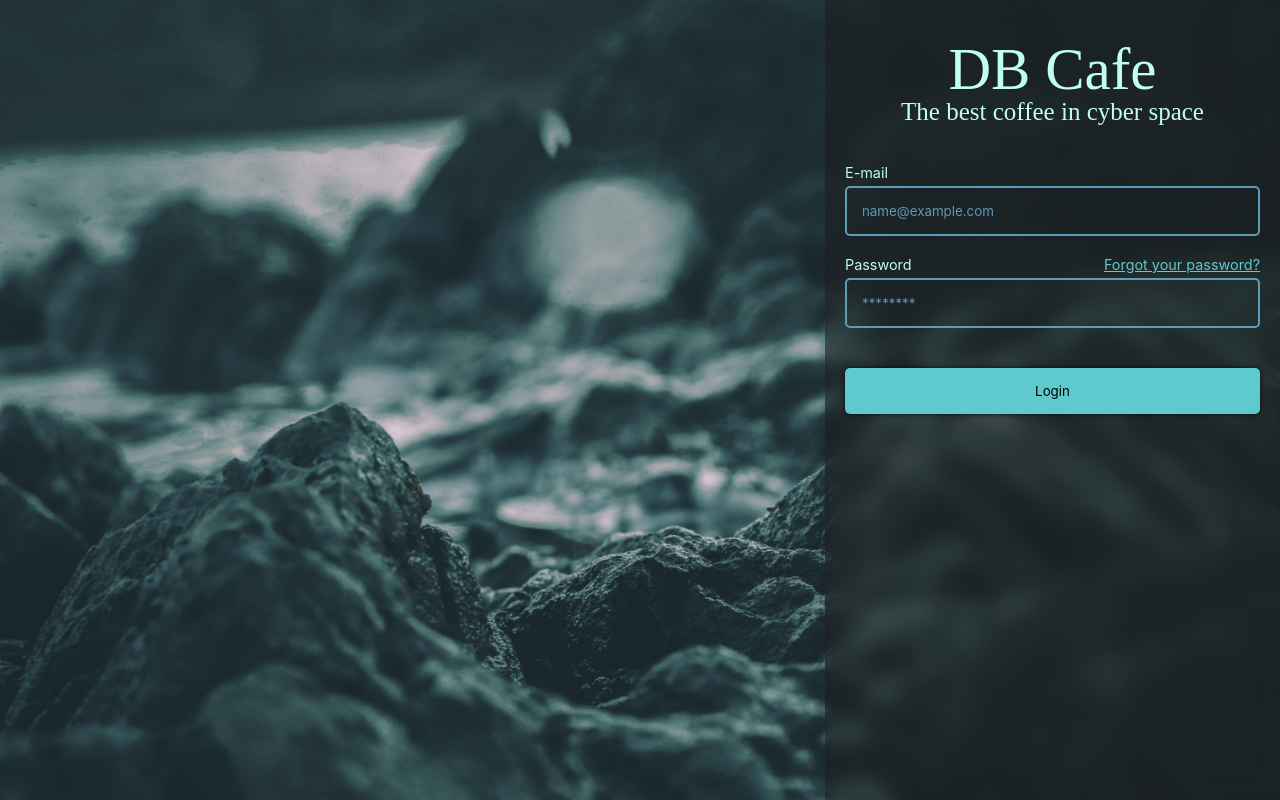
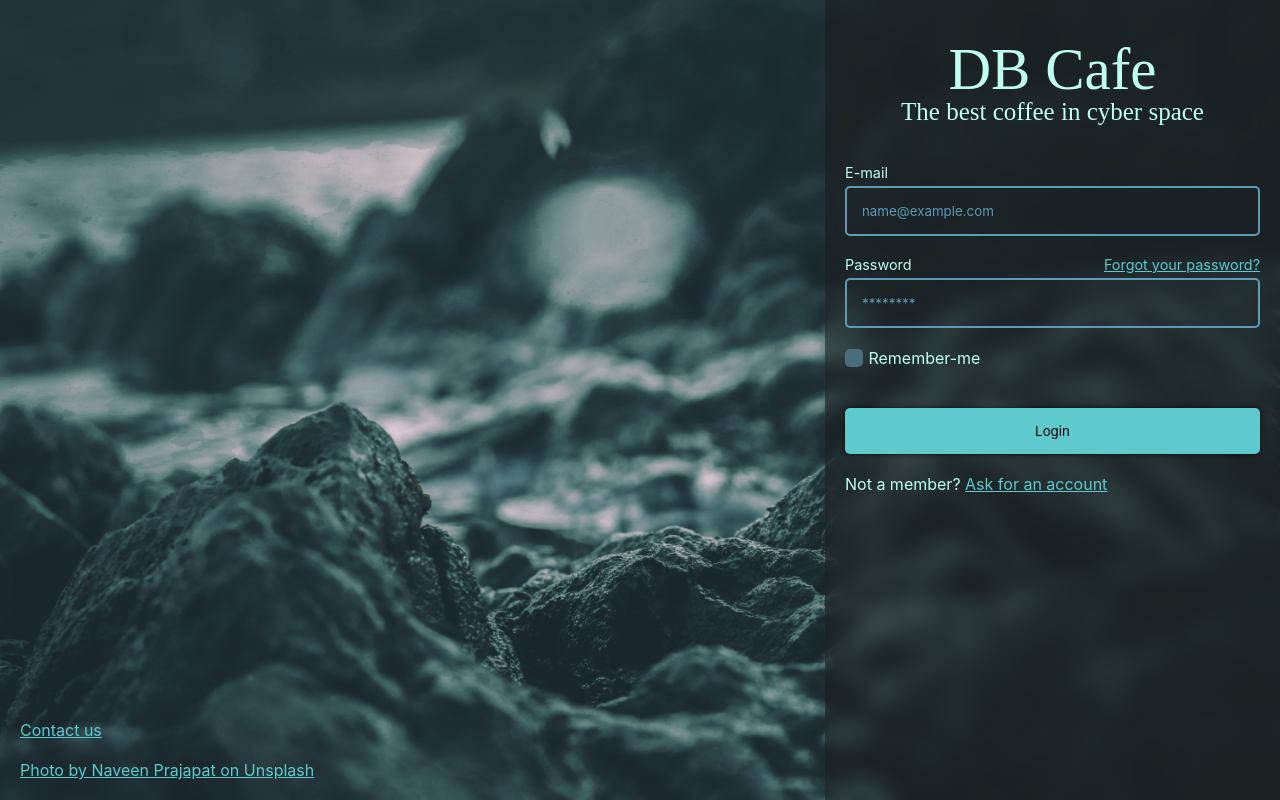
Before and after one commit to pauloo27/dbcafe, a Next.js app: page / in a window 1280 px wide. Built offline with nearby package versions, Linux system fonts and the light colour scheme; a web font is replaced by a local one.

Commit message:
feat(input): checkbox

```diff
--- /dev/null
+++ b/components/inputs/checkbox.js
@@ -0,0 +1,15 @@
+import React from 'react'
+import styles from '@styles/inputs.module.css'
+
+// a custom checkbox input
+export default function Checkbox({ label, defaultChecked }) {
+  const [checked, setChecked] = React.useState(defaultChecked ?? false)
+
+  return (
+    <label className={styles.checkboxContainer}>
+      <input onChange={(e) => setChecked(e.target.checked)} checked={checked} type="checkbox" className={styles.checkbox} />
+      {label}
+    </label>
+
+  )
+}
--- a/pages/_document.js
+++ b/pages/_document.js
@@ -7,7 +7,7 @@ export default function Document() {
     <Html>
       <Head>
         <link rel="preconnect" href="https://fonts.googleapis.com" />
-        <link rel="preconnect" href="https://fonts.gstatic.com" crossOrigin />
+        <link rel="preconnect" href="https://fonts.gstatic.com" />
         <link href="https://fonts.googleapis.com/css2?family=Kadwa&display=swap" rel="stylesheet" />
       </Head>
       <body>
--- a/pages/index.js
+++ b/pages/index.js
@@ -1,6 +1,7 @@
 import styles from '@styles/home.module.css'
 import TextInput from '@components/inputs/text'
 import Button from '@components/inputs/button'
+import Checkbox from '@components/inputs/checkbox'
 
 function forgotPassword() {
   return (
@@ -11,7 +12,12 @@ function forgotPassword() {
 export default function Home() {
   return (
     <div className={styles.mainContainer}>
-      <div className={styles.leftContainer} />
+      <div className={styles.leftContainer}>
+        <a href="#">Contact us</a>
+        <a target="_blank" href="https://unsplash.com/photos/eQu4HfK53lk" rel="noreferrer">
+          Photo by Naveen Prajapat on Unsplash
+        </a>
+      </div>
       <div className={styles.rightContainer}>
         <div className={styles.titleContainer}>
           <h1 className={styles.title}>DB Cafe</h1>
@@ -20,7 +26,13 @@ export default function Home() {
         <div className={styles.loginForm}>
           <TextInput label="E-mail" placeholder="name@example.com" />
           <TextInput label="Password" helper={forgotPassword()} type="password" placeholder="********" />
+          <Checkbox label="Remember-me" />
           <Button className={styles.loginButton} label="Login" />
+          <span>
+            Not a member?
+            {' '}
+            <a href="#">Ask for an account</a>
+          </span>
         </div>
       </div>
     </div>
--- a/styles/home.module.css
+++ b/styles/home.module.css
@@ -5,6 +5,14 @@
   width: 100vw;
   display: flex;
   justify-content: space-between;
+}
+
+.leftContainer {
+  display: flex;
+  flex-direction: column;
+  justify-content: flex-end;
+  padding: 20px;
+  gap: 20px;
 }
 
 .rightContainer {
@@ -42,5 +50,5 @@
 }
 
 .loginButton {
-  margin: 20px 0;
+  margin-top: 20px;
 }
--- a/styles/inputs.module.css
+++ b/styles/inputs.module.css
@@ -1,3 +1,9 @@
+.checkboxContainer {
+  display: flex;
+  align-items: center;
+  gap: 5px;
+}
+
 .textInput {
   background: none;
   border: 2px solid var(--border-main);
@@ -37,3 +43,30 @@
   outline: 2px solid var(--border-alt);
   outline-offset: -2px;
 }
+
+.checkbox {
+  -webkit-appearance: none;
+  appearance: none;
+  margin: 0;
+  background: #4A6D7D;
+  font: inherit;
+  width: 1.15em;
+  height: 1.15em;
+  border-radius: 5px;
+  display: grid;
+  place-content: center;
+}
+
+.checkbox::before {
+  content: "";
+  width: 0.65em;
+  height: 0.65em;
+  transition: 120ms transform ease-in-out;
+  box-shadow: inset 1em 1em var(--text-main);
+  transform: scale(0);
+  clip-path: polygon(14% 44%, 0 65%, 50% 100%, 100% 16%, 80% 0%, 43% 62%);
+}
+
+.checkbox:checked::before {
+  transform: scale(1);
+}
```
